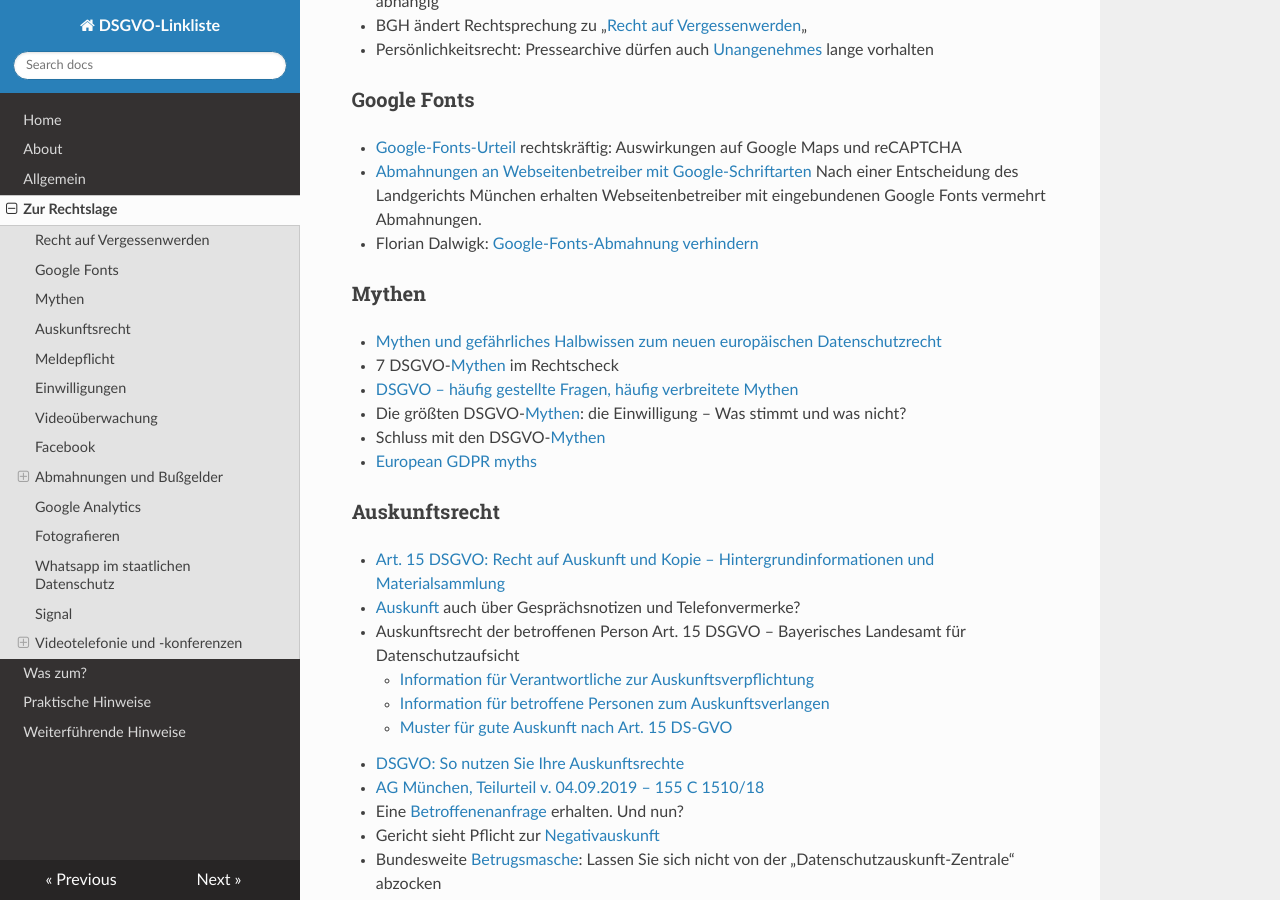
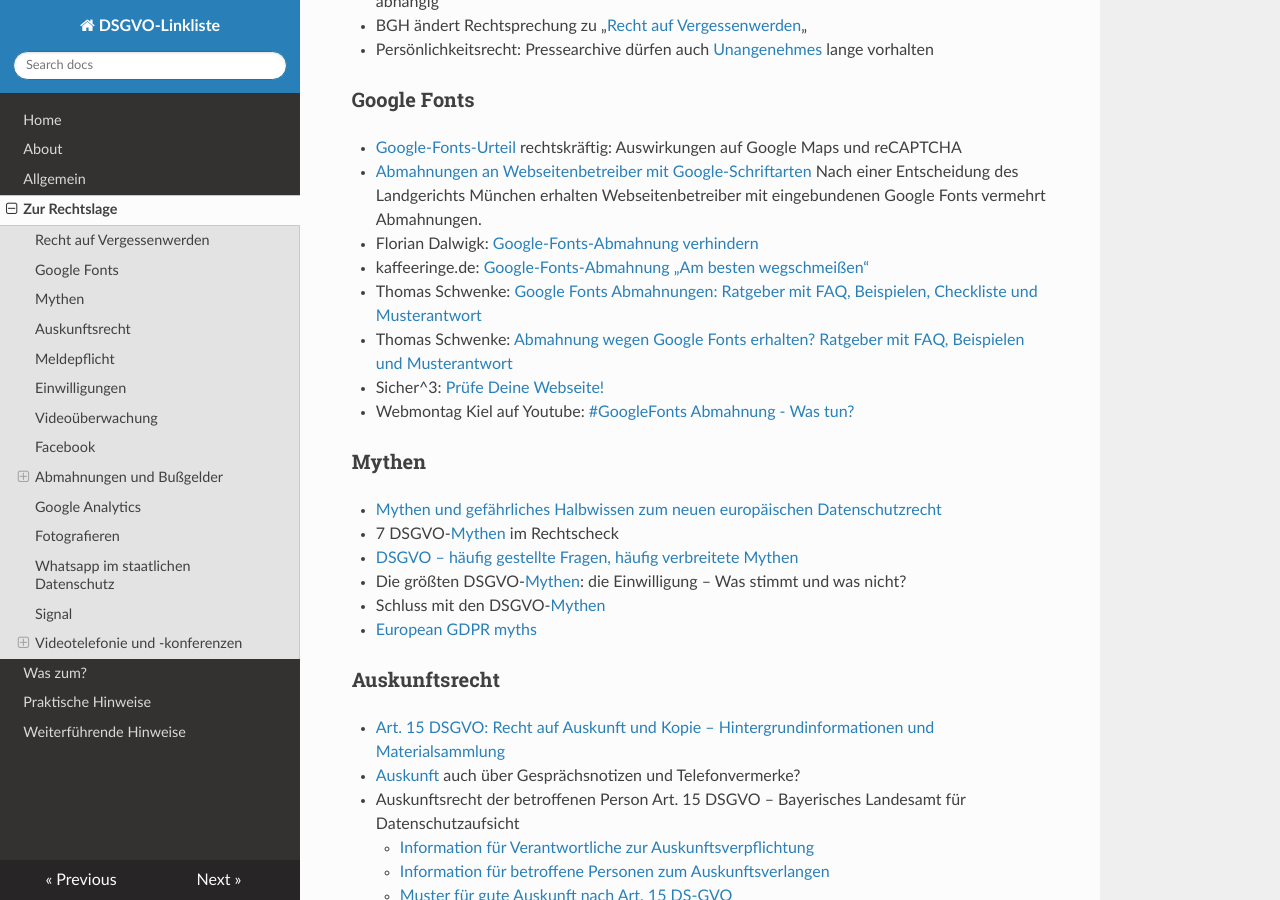
Before and after one commit to jrselzer/DSGVO-Linkliste, an MkDocs documentation site: the page built from docs/Zur_Rechtslage.md, in a window 1280 px wide and 900 px high, scrolled down 1043 px. Built offline with MkDocs 1.6.1, drawn with Linux system fonts in a browser that asks for light colours; nearby versions of some CDN libraries.

Commit message:
Update Zur_Rechtslage.md
weitere Links zu Google Fonts

```diff
--- a/docs/Zur_Rechtslage.md
+++ b/docs/Zur_Rechtslage.md
@@ -35,6 +35,11 @@
 * [Google-Fonts-Urteil](https://dr-dsgvo.de/google-fonts-urteil-rechtskraeftig-auswirkungen/) rechtskräftig: Auswirkungen auf Google Maps und reCAPTCHA
 * [Abmahnungen an Webseitenbetreiber mit Google-Schriftarten](https://www.golem.de/news/google-fonts-abmahnungen-an-webseitenbetreiber-mit-google-schriftarten-2208-167472.html) Nach einer Entscheidung des Landgerichts München erhalten Webseitenbetreiber mit eingebundenen Google Fonts vermehrt Abmahnungen.
 * Florian Dalwigk: [Google-Fonts-Abmahnung verhindern](https://youtu.be/P1950vYgqzE)
+* kaffeeringe.de: [Google-Fonts-Abmahnung „Am besten wegschmeißen“](https://kaffeeringe.de/2022/11/02/am-besten-wegschmeissen/)
+* Thomas Schwenke: [Google Fonts Abmahnungen: Ratgeber mit FAQ, Beispielen, Checkliste und Musterantwort](https://drschwenke.de/google-fonts-abmahnung/)
+* Thomas Schwenke: [Abmahnung wegen Google Fonts erhalten? Ratgeber mit FAQ, Beispielen und Musterantwort](https://datenschutz-generator.de/abmahnungen-google-fonts/)
+* Sicher^3: [Prüfe Deine Webseite!](https://sicher3.de/google-fonts-checker/)
+* Webmontag Kiel auf Youtube: [#GoogleFonts Abmahnung - Was tun?](https://www.youtube.com/watch?v=AqFo7Olm8E4)
 
 ### Mythen
 * [Mythen und gefährliches Halbwissen zum neuen europäischen Datenschutzrecht](http://www.rechtzweinull.de/archives/2558-mein-erster-dgsvo-rant-zu-viele-mythen-und-gefaehrliches-halbwissen-zum-neuen-europaeischen-datenschutzrecht.html)
```
